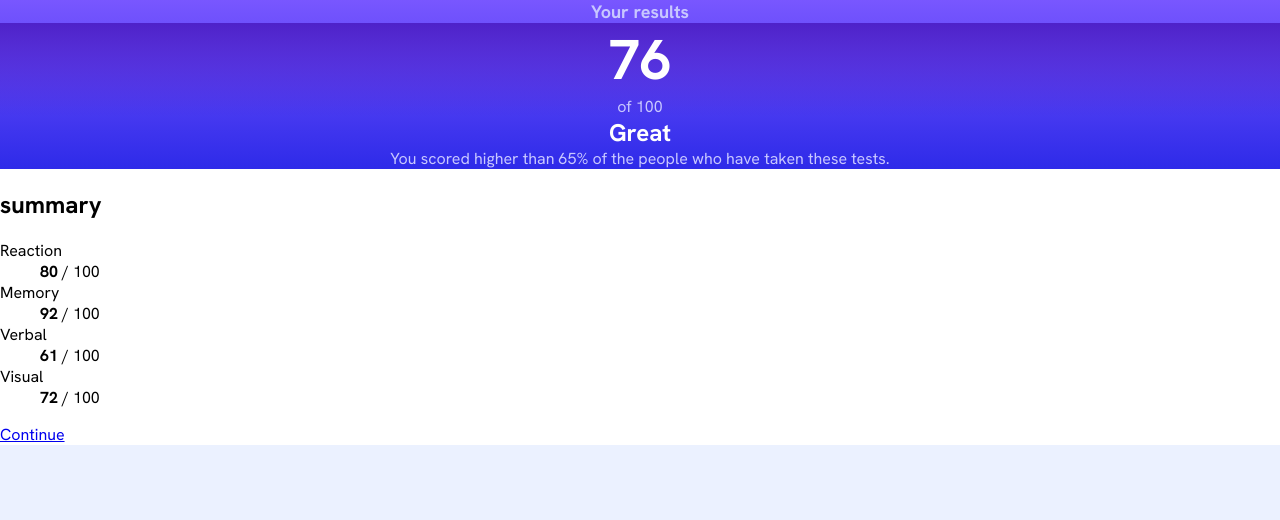
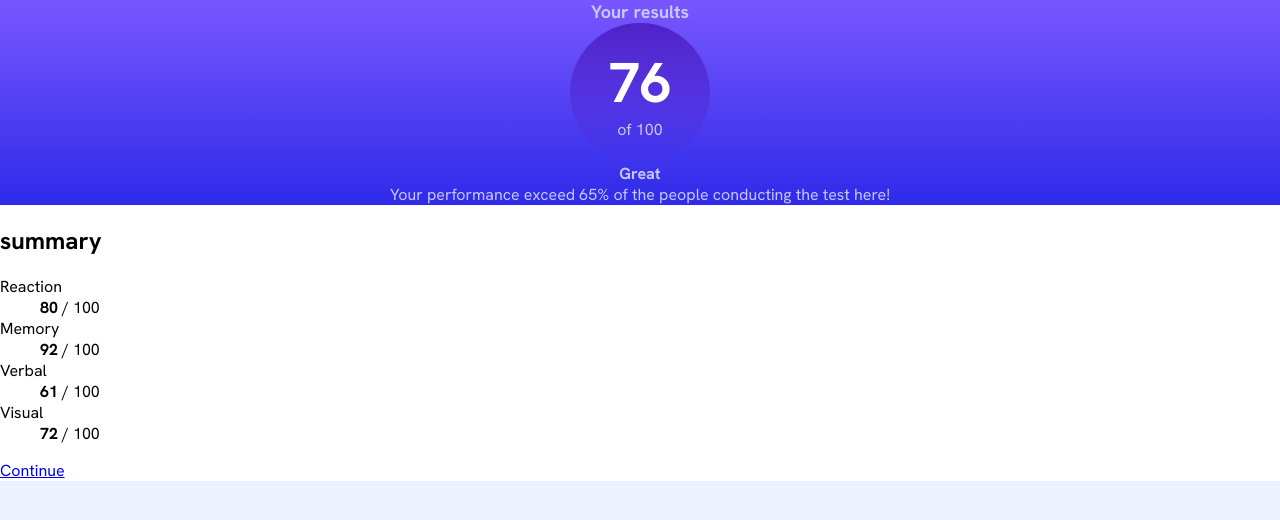
Before and after one commit to ferfalcon/results-summary-component, a website built with Vite: page index.html in a window 1280 px wide. Built offline with nearby package versions, Linux system fonts and the light colour scheme.

Commit message:
Print functions

```diff
--- a/assets/scripts/main.js
+++ b/assets/scripts/main.js
@@ -7,5 +7,4 @@ const dataUrl = './data.json';
 loadData(dataUrl)
 .then (data => {
 	printObjectData(data);
-	// console.table(data);
 })
--- a/assets/scripts/print-json-object.js
+++ b/assets/scripts/print-json-object.js
@@ -1,9 +1,35 @@
 export default function printJsonObject(jsonObject) {
 	writeHeading(jsonObject.title);
+	writeComment(jsonObject.comment);
+	writeJudgement(jsonObject.judgement);
 	writeTableTitle(Object.keys(jsonObject)[3]);
+	writeSummaryTable(jsonObject.summary);
+	writeResult(calculateResult(jsonObject.summary));
+}
 
-	let summaryItem = '';
-	jsonObject.summary.forEach(item => {
+function writeHeading(text) {
+	const wrapper = document.querySelector('[data-heading]');
+	wrapper.textContent = text;
+}
+
+function writeComment(text) {
+	const wrapper = document.querySelector('[data-description]');
+	wrapper.textContent = text;
+}
+
+function writeJudgement(text) {
+	const wrapper = document.querySelector('[data-judgement]');
+	wrapper.textContent = text;
+}
+
+function writeTableTitle(text) {
+	const wrapper = document.querySelector('[data-summary-heading]');
+	wrapper.textContent = text;
+}
+
+function writeSummaryTable(summaryData) {
+	let summaryItem = ``;
+	summaryData.forEach( item => {
 		summaryItem += `
 			<div>
 				<dt>${item.category}</dt>
@@ -11,14 +37,23 @@ export default function printJsonObject(jsonObject) {
 			</div>
 		`;
 	});
-	document.querySelector('[data-summary]').innerHTML = summaryItem;
+
+	const wrapper = document.querySelector('[data-summary]');
+	wrapper.innerHTML = summaryItem;
 }
 
-function writeTableTitle(text) {
-	document.querySelector('[data-summary-heading]').textContent = text;
+function calculateResult(summaryData) {
+	const valuesQuantity = summaryData.length;
+	let sumValue = 0;
+	summaryData.forEach( item => {
+		sumValue += item.score;
+	});
+
+	const num = Math.floor(sumValue/valuesQuantity);
+	return num
 }
 
-function writeHeading(text) {
-	document.querySelector('[data-heading]').textContent = text;
-
+function writeResult(num) {
+	const wrapper = document.querySelector('[data-score]');
+	wrapper.innerHTML = num;
 }
--- a/assets/styles/style.css
+++ b/assets/styles/style.css
@@ -63,7 +63,11 @@ body {
 
 .results-summary__score {
 	background: var(--dark-gradient);
-	margin: 0;
+	margin: auto;
+	aspect-ratio: 1;
+	max-width: 140px;
+	border-radius: 100%;
+	align-content: center;
 }
 
 .results-summary__user-score {
--- a/index.html
+++ b/index.html
@@ -14,14 +14,14 @@
 		<div class="results-summary__result">
 			<h1 class="results-summary__title" data-heading>Result</h1>
 			<p class="results-summary__score">
-				<strong class="results-summary__user-score">76</strong>
+				<strong class="results-summary__user-score" data-score></strong>
 				<span class="results-summary__max-score">of 100</span>
 			</p>
-			<strong class="results-summary__judgment">Great</strong>
-			<p class="results-summary__description">You scored higher than 65% of the people who have taken these tests.</p>
+			<strong class="results-summary__judgement" data-judgement>Great</strong>
+			<p class="results-summary__description" data-description>Description.</p>
 		</div>
 		<section class="results-summary__summary">
-			<h2 data-summary-heading>Heading</h2>
+			<h2 data-summary-heading>Table Heading</h2>
 			<dl data-summary></dl>
 		</section>
 		<a href="#">Continue</a>
--- a/public/data.json
+++ b/public/data.json
@@ -1,6 +1,6 @@
 {
 	"title": "Your results",
-	"judgemment": "Great",
+	"judgement": "Great",
 	"comment": "Your performance exceed 65% of the people conducting the test here!",
 	"summary": [
 		{
```
